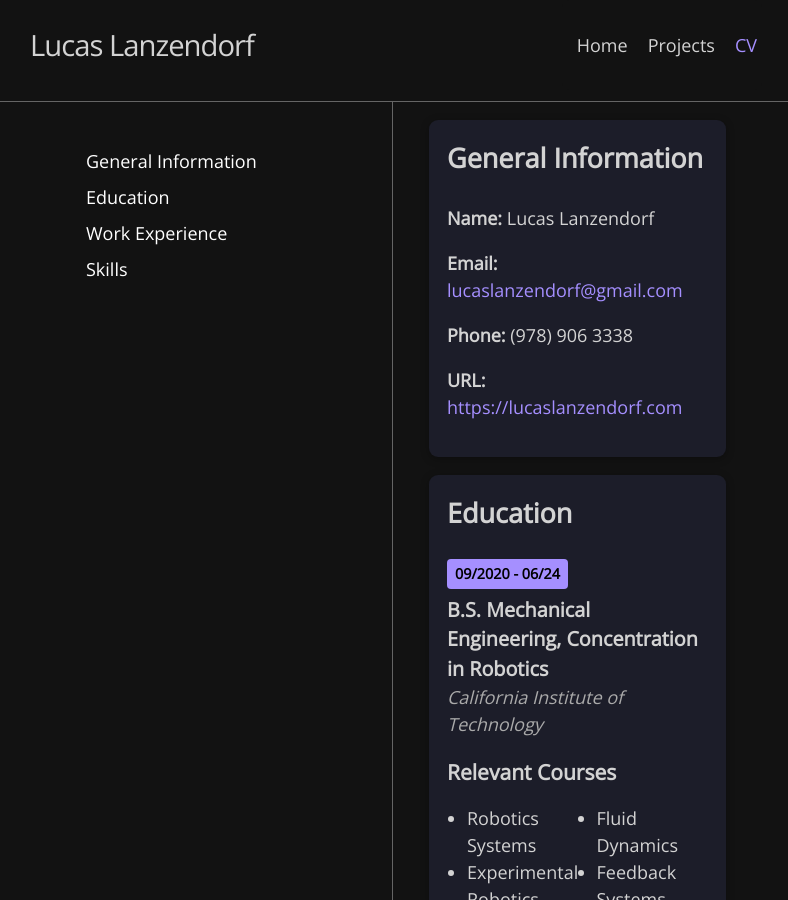
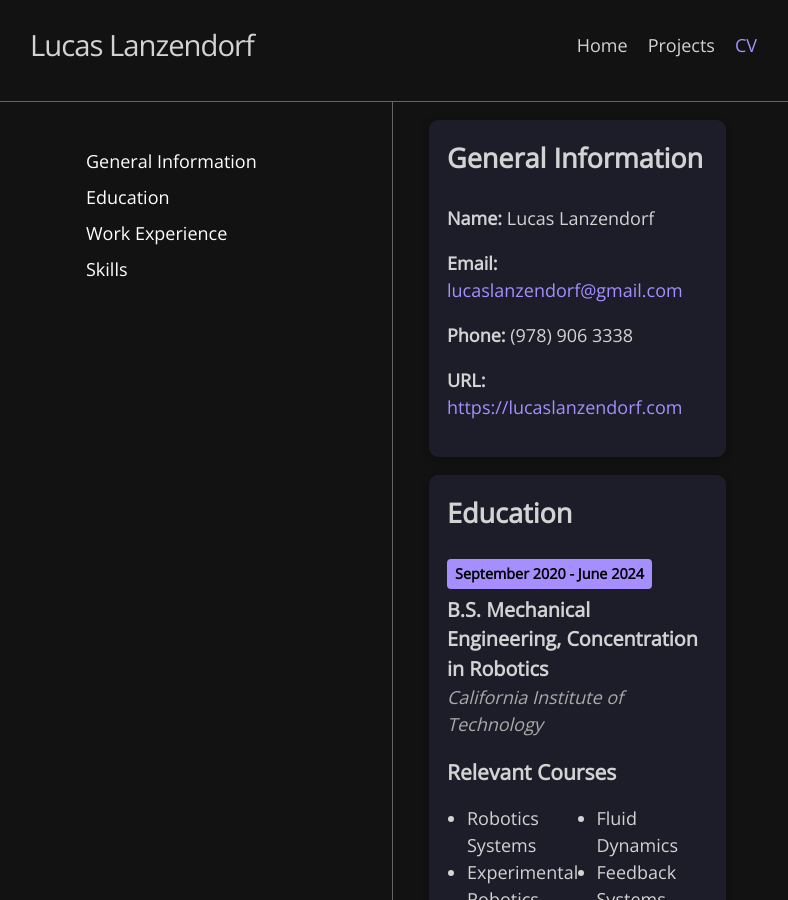
Before and after one commit to Lanzendorf/lanzendorf.github.io, a Jekyll site: the page built from cv.md, in a window 1280 px wide. Shown: the whole page, without its empty margins (244-1032 px from the left). Built offline with Jekyll 4.4.1, drawn with Linux system fonts in a browser that asks for light colours; nearby versions of some CDN libraries; some web fonts are replaced.

Commit message:
Update cv.html

```diff
--- a/_layouts/cv.html
+++ b/_layouts/cv.html
@@ -90,7 +90,7 @@
           <div class = "box">
             <h2 id="Education">Education</h2>
             <div>
-              <span class="date-tag">09/2020 - 06/24</span>
+              <span class="date-tag">September 2020 - June 2024</span>
               <p class="job-title">B.S. Mechanical Engineering, Concentration in Robotics</p>
               <p class="company">California Institute of Technology</p>
               <h3>Relevant Courses</h3>
@@ -124,10 +124,18 @@
           <div class = "box">
             <h2 id="work">Work Experience</h2>
           <div>
-              <span class="date-tag">09/2024 - Present</span>
+              <span class="date-tag">September 2024 - Present</span>
+              <p class="job-title">Robotics Engineer</p>
+              <p class="company">General Dynamics Electric Boat</p>
+              <p><em>In my current role I am a member of the Robotics Engineering team at Electric Boat. This group is involved in all industrial and collaborative robotic applications at Electric Boat across the shipyards, focus factories, and collaborators. The responsibilities encompass everything from (a) the research and development of novel robotic shipbuilding applications to (b) the sustainment of existing robotic systems and training of robotic operators. Our solutions include in-house developments and external vendor development, and, as such, I am regularly interfacing with the trades, external vendors, and experts in robotics to develop robotic methods to innovate and expedite shipbuilding.
+                 <li>Supporting the expansion of industrial and collaborative robot (cobot) systems with novel developments and construction support for all current and future submarine platforms
+                 <li>Developing an automated robotic system to translate as-built scan data into more precisely and quickly manufactured submarine hull structure
+                 <li>Training tradespeople to operate cobots} to meet the growing demand for automated manufacturing
+                 <li>Python programming of plasma-cutting and welding paths for Universal Robots cobots
+               </ul>
               <p class="job-title">Mechanical Engineer</p>
               <p class="company">General Dynamics Electric Boat</p>
-              <p><em>In my current role I am the owner of three critical future fast-attack submarine propulsion plant fluid systems. I am responsible for system design characteristics including materials, construction plans, components, operations, and arrangements. Additional responsibilities include my role as the departmental cognizant engineer related to the development of robotic welding and automated non-destructive testing in naval reactor piping applications. Day to day tasks include performing cost analyses, failure mode analyses, heat load calculations, and trade studies. Much of my role involves leading interdisciplinary teams of engineers, technicians, and tradespeople to develop novel future fluid systems designs and arrangements. These projects can vary from short-term (several month) to long-term (multi-year) endeavors. My primary deliverables in this role are Naval Nuclear Propulsion Plant technical system design documentation for government approval and information, including, but not limited to, system descriptions, system diagrams, white papers, and concept reports.</em></p>
+              <p><em>In my role I was the owner of three critical future fast-attack submarine propulsion plant fluid systems. I was responsible for system design characteristics including materials, construction plans, components, operations, and arrangements. Additional responsibilities included my role as the departmental cognizant engineer related to the development of robotic welding and automated non-destructive testing in naval reactor piping applications. Day to day tasks included performing cost analyses, failure mode analyses, heat load calculations, and trade studies. Much of my role involved leading interdisciplinary teams of engineers, technicians, and tradespeople to develop novel future fluid systems designs and arrangements. These projects can vary from short-term (several month) to long-term (multi-year) endeavors. My primary deliverables in this role were Naval Nuclear Propulsion Plant technical system design documentation for government approval and information, including, but not limited to, system descriptions, system diagrams, white papers, and concept reports.</em></p>
               <ul>
                 <li>Performing cost analyses, failure mode analyses, heat load calculations, and trade studies</li>
                 <li>Leading interdisciplinary teams of engineers, technicians, and tradespeople to develop novel fluid systems designs</li>
```
